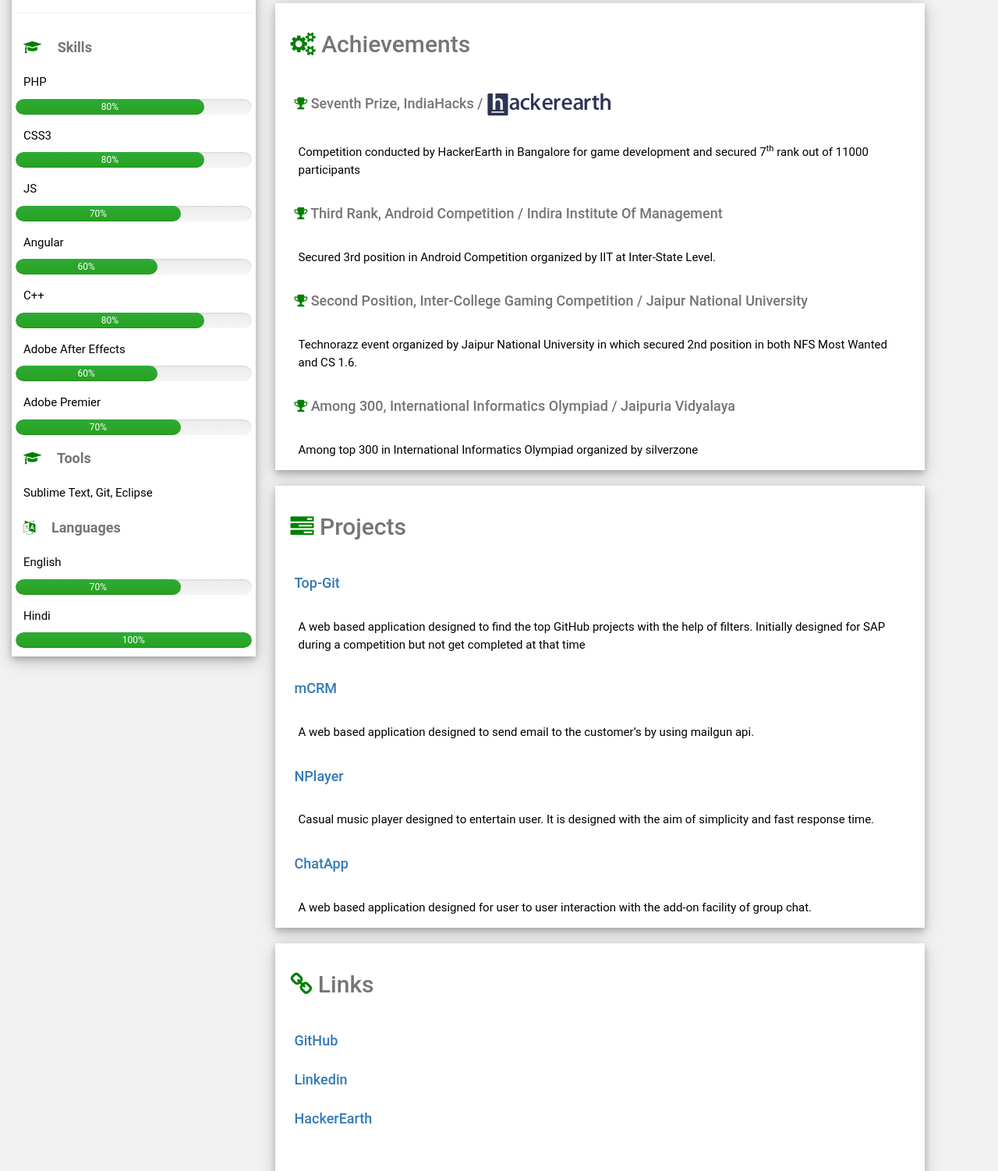
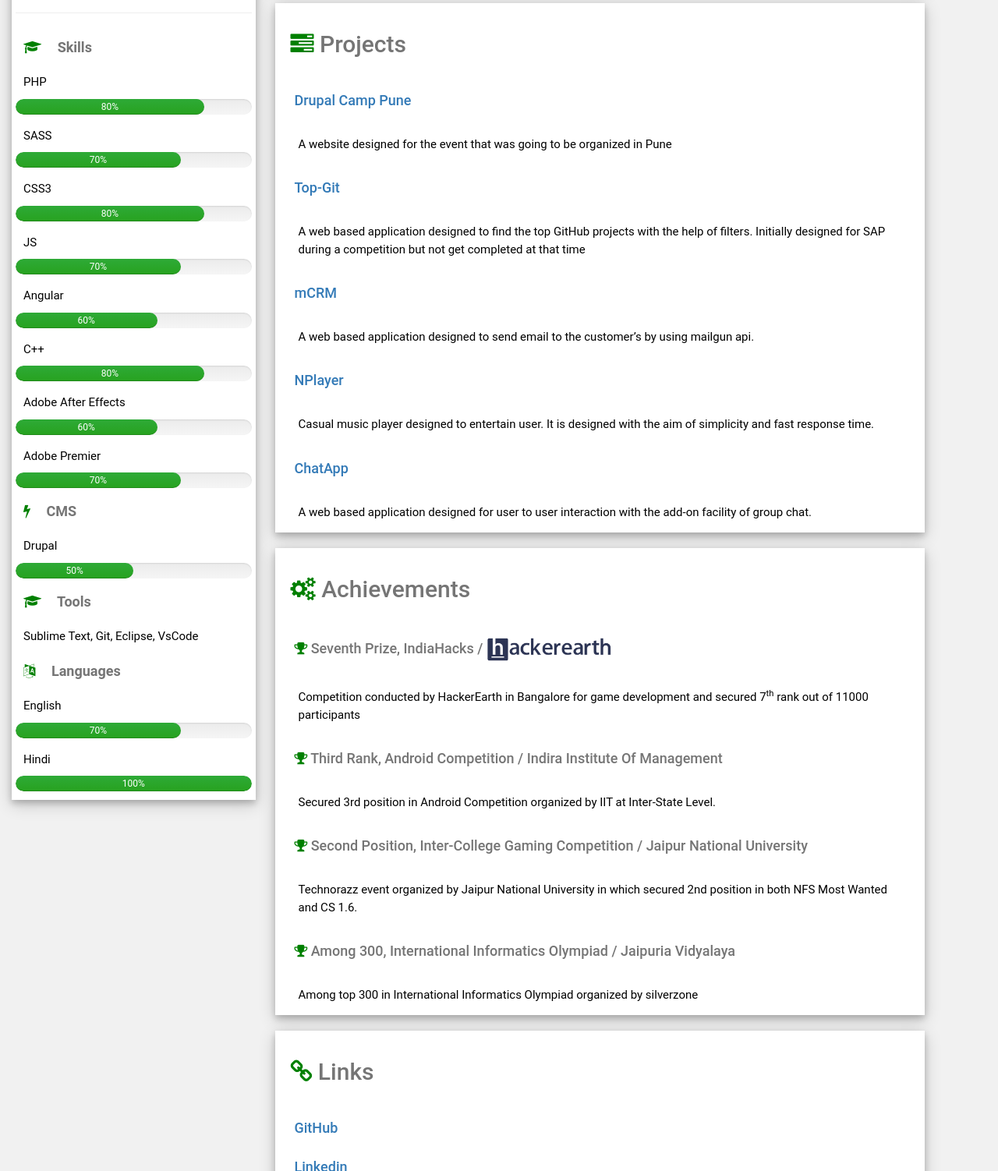
Before and after one commit to theyogendraDanwar/X-Portfolio, a website: page index.html in a window 1280 px wide. Shown: the part 520-2022 px from the top of the page at 78% size. Drawn offline with nearby package versions, Linux system fonts and the light colour scheme.

Commit message:
Updated Resume

```diff
--- a/index.html
+++ b/index.html
@@ -5,15 +5,18 @@
     <title>Portfolio Of Yogendra</title>
     <meta name="viewport" content="width=device-width, initial-scale=1.0">
     <!-- Latest compiled and minified CSS -->
-    <link rel="stylesheet" href="https://maxcdn.bootstrapcdn.com/bootstrap/3.3.7/css/bootstrap.min.css" integrity="sha384-BVYiiSIFeK1dGmJRAkycuHAHRg32OmUcww7on3RYdg4Va+PmSTsz/K68vbdEjh4u" crossorigin="anonymous">
+    <link rel="stylesheet" href="https://maxcdn.bootstrapcdn.com/bootstrap/3.3.7/css/bootstrap.min.css" integrity="sha384-BVYiiSIFeK1dGmJRAkycuHAHRg32OmUcww7on3RYdg4Va+PmSTsz/K68vbdEjh4u"
+        crossorigin="anonymous">
     <!-- Optional theme -->
-    <link rel="stylesheet" href="https://maxcdn.bootstrapcdn.com/bootstrap/3.3.7/css/bootstrap-theme.min.css" integrity="sha384-rHyoN1iRsVXV4nD0JutlnGaslCJuC7uwjduW9SVrLvRYooPp2bWYgmgJQIXwl/Sp" crossorigin="anonymous">
+    <link rel="stylesheet" href="https://maxcdn.bootstrapcdn.com/bootstrap/3.3.7/css/bootstrap-theme.min.css" integrity="sha384-rHyoN1iRsVXV4nD0JutlnGaslCJuC7uwjduW9SVrLvRYooPp2bWYgmgJQIXwl/Sp"
+        crossorigin="anonymous">
     <link rel="icon" href="dist/images/icon.ico" type="image/ico">
     <link rel="stylesheet" type="text/css" href="https://maxcdn.bootstrapcdn.com/font-awesome/4.7.0/css/font-awesome.min.css">
     <link rel="stylesheet" type="text/css" href="dist/css/main.css">
     <script src="https://ajax.googleapis.com/ajax/libs/jquery/3.1.1/jquery.min.js"></script>
     <!-- Latest compiled and minified JavaScript -->
-    <script src="https://maxcdn.bootstrapcdn.com/bootstrap/3.3.7/js/bootstrap.min.js" integrity="sha384-Tc5IQib027qvyjSMfHjOMaLkfuWVxZxUPnCJA7l2mCWNIpG9mGCD8wGNIcPD7Txa" crossorigin="anonymous"></script>
+    <script src="https://maxcdn.bootstrapcdn.com/bootstrap/3.3.7/js/bootstrap.min.js" integrity="sha384-Tc5IQib027qvyjSMfHjOMaLkfuWVxZxUPnCJA7l2mCWNIpG9mGCD8wGNIcPD7Txa"
+        crossorigin="anonymous"></script>
 </head>
 
 <body>
@@ -67,10 +70,18 @@
                             </div>
                         </div>
                         <p>
+                            SASS
+                        </p>
+                        <div class="progress">
+                            <div class="progress-bar" role="progressbar" aria-valuenow="70" aria-valuemin="0" aria-valuemax="100" style="width:70%">
+                                70%
+                            </div>
+                        </div>
+                        <p>
                             CSS3
                         </p>
                         <div class="progress">
-                            <div class="progress-bar" role="progressbar" aria-valuenow="70" aria-valuemin="0" aria-valuemax="100" style="width:80%">
+                            <div class="progress-bar" role="progressbar" aria-valuenow="80" aria-valuemin="0" aria-valuemax="100" style="width:80%">
                                 80%
                             </div>
                         </div>
@@ -116,12 +127,26 @@
                         </div>
                         <p>
                             <b class="topic-text topic-color">
+                                <i class="fa fa-bolt" style="margin-right: 16px;" aria-hidden="true"></i>
+                                CMS
+                            </b>
+                        </p>
+                        <p>
+                            Drupal
+                        </p>
+                        <div class="progress">
+                            <div class="progress-bar" role="progressbar" aria-valuenow="50" aria-valuemin="0" aria-valuemax="100" style="width:50%">
+                                50%
+                            </div>
+                        </div>
+                        <p>
+                            <b class="topic-text topic-color">
                                 <i class="fa fa-graduation-cap" style="margin-right: 16px;" aria-hidden="true"></i>
                                 Tools
                             </b>
                         </p>
                         <p>
-                            Sublime Text, Git, Eclipse
+                            Sublime Text, Git, Eclipse, VsCode
                         </p>
                         <p>
                             <b class="topic-text topic-color">
@@ -141,7 +166,7 @@
                             Hindi
                         </p>
                         <div class="progress">
-                            <div class="progress-bar" role="progressbar" aria-valuenow="70" aria-valuemin="0" aria-valuemax="100" style="width:100%">
+                            <div class="progress-bar" role="progressbar" aria-valuenow="100" aria-valuemax="100" style="width:100%">
                                 100%
                             </div>
                         </div>
@@ -163,7 +188,7 @@
                                         <i class="fa fa-calendar" style="margin-right: 10px;"></i>Jan 2017 - <code class="code-green">Current</code>
                                     </p>
                                     <p>
-                                        Currently working as a trainee in <a href="http://www.qed42.com">Qed42</a> company
+                                        Currently working as a trainee in <a href="http://www.qed42.com" target="_blank">Qed42</a> company
                                     </p>
                                 </div>
                             </div>
@@ -177,7 +202,7 @@
                                         <i class="fa fa-calendar" style="margin-right: 10px;"></i>Aug - Nov 2016
                                     </p>
                                     <p>
-                                        Intern at <a href="http://www.appwallaz.com">Appwallaz</a>
+                                        Intern at <a href="http://www.appwallaz.com" target="_blank">Appwallaz</a>
                                     </p>
                                     <p>
                                         Worked on 2 Projects SubleaseU and Awakey 2.0
@@ -188,72 +213,33 @@
                     </div>
                 </div>
                 <!--End of Experience Section-->
-                <!--Achievements Section-->
-                <div class="row right-column">
-                    <div class="container width-full">
-                        <h2 class="block topic-color padding-top-bottom">
-                        <i class="fa fa-cogs"></i>
-                        Achievements
-                        </h2>
-                        <div class="row">
-                            <div class="container width-full">
-                                <!-- <h4 class="padding-10 topic-color">Seventh Prize, IndiaHacks / <a href="https://www.hackerearth.com/">HackerEarth</a></h4> -->
-                                <h4 class="padding-10 topic-color">
-                                    <i class="fa fa-trophy" aria-hidden="true"></i> Seventh Prize, IndiaHacks / <a href="http://www.hackerearth.com"><img src="dist/images/HE_logo.png" width="160" height="30" /></a>
-                                </h4>
-                                <div class="block">
-                                    <p>
-                                        Competition conducted by HackerEarth in Bangalore for game development and secured 7<sup>th</sup> rank out of 11000 participants
-                                    </p>
-                                </div>
-                                <h4 class="padding-10 topic-color">
-                                    <i class="fa fa-trophy" aria-hidden="true"></i> Third Rank, Android Competition / Indira Institute Of Management
-                                </h4>
-                                <div class="block">
-                                    <p>
-                                        Secured 3rd position in Android Competition organized by IIT at Inter-State Level.
-                                    </p>
-                                </div>
-                                <h4 class="padding-10 topic-color">
-                                    <i class="fa fa-trophy" aria-hidden="true"></i> Second Position, Inter-College Gaming Competition / Jaipur National University
-                                </h4>
-                                <div class="block">
-                                    <p>
-                                        Technorazz event organized by Jaipur National University in which secured 2nd position in both NFS Most Wanted and CS 1.6.
-                                    </p>
-                                </div>
-                                <h4 class="padding-10 topic-color">
-                                    <i class="fa fa-trophy" aria-hidden="true"></i> Among 300, International Informatics Olympiad / Jaipuria Vidyalaya
-                                </h4>
-                                <div class="block">
-                                    <p>
-                                        Among top 300 in International Informatics Olympiad organized by silverzone
-                                    </p>
-                                </div>
-                            </div>
-                        </div>
-                    </div>
-                </div>
-                <!--End Of Achievements-->
                 <!--Project Section-->
                 <div class="row right-column">
                     <div class="container width-full">
                         <h2 class="block topic-color padding-top-bottom">
-                        <i class="fa fa-tasks" aria-hidden="true"></i>
-                        Projects
+                            <i class="fa fa-tasks" aria-hidden="true"></i> Projects
                         </h2>
                         <div class="row">
                             <div class="container width-full">
                                 <h4 class="padding-10 topic-color">
-                                    <a href="https://github.com/theyogendraDanwar/Top-Git"> Top-Git</a>
+                                    <a href="http://dev-drupal-camp-2017.pantheonsite.io/" target="_blank"> Drupal Camp Pune</a>
                                 </h4>
                                 <div class="block">
                                     <p>
-                                        A web based application designed to find the top GitHub projects with the help of filters. Initially designed for SAP during a competition but not get completed at that time
+                                        A website designed for the event that was going to be organized in Pune
                                     </p>
                                 </div>
                                 <h4 class="padding-10 topic-color">
-                                    <a href="https://github.com/theyogendraDanwar/mCRM"> mCRM</a>
+                                    <a href="https://github.com/theyogendraDanwar/Top-Git" target="_blank"> Top-Git</a>
+                                </h4>
+                                <div class="block">
+                                    <p>
+                                        A web based application designed to find the top GitHub projects with the help of filters. Initially designed for SAP during
+                                        a competition but not get completed at that time
+                                    </p>
+                                </div>
+                                <h4 class="padding-10 topic-color">
+                                    <a href="https://github.com/theyogendraDanwar/mCRM" target="_blank"> mCRM</a>
                                 </h4>
                                 <div class="block">
                                     <p>
@@ -281,12 +267,60 @@
                     </div>
                 </div>
                 <!--End Of Project Section-->
+                <!--Achievements Section-->
+                <div class="row right-column">
+                    <div class="container width-full">
+                        <h2 class="block topic-color padding-top-bottom">
+                            <i class="fa fa-cogs"></i> Achievements
+                        </h2>
+                        <div class="row">
+                            <div class="container width-full">
+                                <!-- <h4 class="padding-10 topic-color">Seventh Prize, IndiaHacks / <a href="https://www.hackerearth.com/">HackerEarth</a></h4> -->
+                                <h4 class="padding-10 topic-color">
+                                    <i class="fa fa-trophy" aria-hidden="true"></i> Seventh Prize, IndiaHacks / <a href="http://www.hackerearth.com"><img src="dist/images/HE_logo.png" width="160" height="30" /></a>
+                                </h4>
+                                <div class="block">
+                                    <p>
+                                        Competition conducted by HackerEarth in Bangalore for game development and secured 7<sup>th</sup>                                        rank out of 11000 participants
+                                    </p>
+                                </div>
+                                <h4 class="padding-10 topic-color">
+                                    <i class="fa fa-trophy" aria-hidden="true"></i> Third Rank, Android Competition / Indira
+                                    Institute Of Management
+                                </h4>
+                                <div class="block">
+                                    <p>
+                                        Secured 3rd position in Android Competition organized by IIT at Inter-State Level.
+                                    </p>
+                                </div>
+                                <h4 class="padding-10 topic-color">
+                                    <i class="fa fa-trophy" aria-hidden="true"></i> Second Position, Inter-College Gaming
+                                    Competition / Jaipur National University
+                                </h4>
+                                <div class="block">
+                                    <p>
+                                        Technorazz event organized by Jaipur National University in which secured 2nd position in both NFS Most Wanted and CS 1.6.
+                                    </p>
+                                </div>
+                                <h4 class="padding-10 topic-color">
+                                    <i class="fa fa-trophy" aria-hidden="true"></i> Among 300, International Informatics
+                                    Olympiad / Jaipuria Vidyalaya
+                                </h4>
+                                <div class="block">
+                                    <p>
+                                        Among top 300 in International Informatics Olympiad organized by silverzone
+                                    </p>
+                                </div>
+                            </div>
+                        </div>
+                    </div>
+                </div>
+                <!--End Of Achievements-->
                 <!--Link Section-->
                 <div class="row right-column">
                     <div class="container width-full">
                         <h2 class="block topic-color padding-top-bottom">
-                        <i class="fa fa-link" aria-hidden="true"></i>
-                        Links
+                            <i class="fa fa-link" aria-hidden="true"></i> Links
                         </h2>
                         <div class="row">
                             <div class="container width-full">
```
